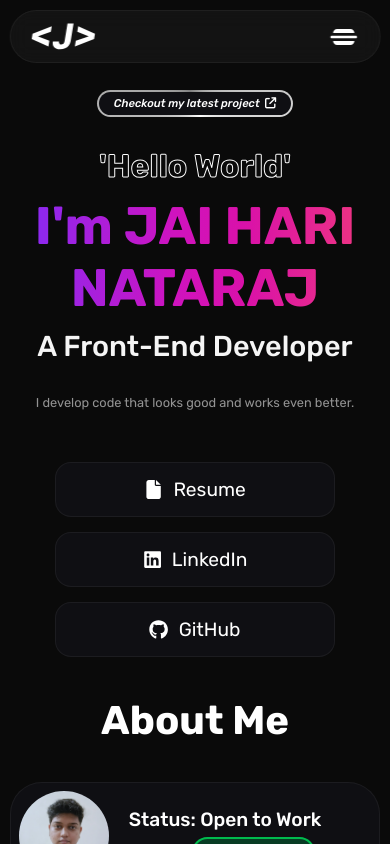
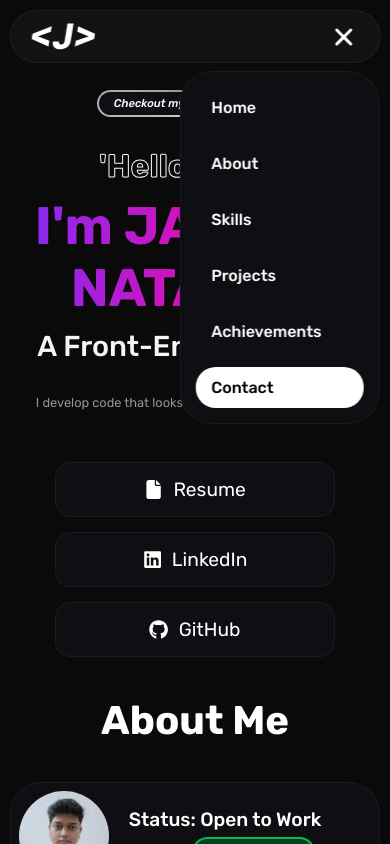
Before and after one commit to ijaihari/portfolio, a React (Vite) app: page / in a window 390 px wide. Both pictures are taken after a click on the button 343 px from the left and 36 px from the top of the page. Shown: the top 844 px of the page. Built offline with nearby package versions, Linux system fonts and the light colour scheme.

Commit message:
dropdown navbar

```diff
--- a/src/pages/Header.jsx
+++ b/src/pages/Header.jsx
@@ -1,17 +1,38 @@
-import { useState } from 'react';
+import { useState, useRef, useEffect } from 'react';
 import { CgMenuHotdog } from "react-icons/cg";
-import '../styles/header.scss'
+import { IoClose } from "react-icons/io5";
+import '../styles/header.scss';
+
 function Header() {
-    const [dropmenu, setDropmenu] = useState(true);
+  const [dropmenu, setDropmenu] = useState(false);
+  const dropdownRef = useRef(null);
+
+  // Close dropdown when clicking outside
+  useEffect(() => {
+    const handleClickOutside = (e) => {
+      if (dropdownRef.current && !dropdownRef.current.contains(e.target)) {
+        setDropmenu(false);
+      }
+    };
+
+    if (dropmenu) {
+      document.addEventListener('mousedown', handleClickOutside);
+    }
+
+    return () => {
+      document.removeEventListener('mousedown', handleClickOutside);
+    };
+  }, [dropmenu]);
+
   return (
     <section className="header">
       <section className="logo">
-                <a href="">
-                    <span>
-                        <img src="/logos/J.svg" alt="" />
-                    </span>
+        <a href="#">
+          <span><img src="/logos/J.svg" alt="logo" /></span>
         </a>
       </section>
+
+      {/* Desktop Nav */}
       <section className="navbar">
         <a href="#hero"><p>Home</p></a>
         <a href="#about"><p>About</p></a>
@@ -20,9 +41,23 @@ function Header() {
         <a href="#achiev"><p>Achievements</p></a>
         <a href="#contact"><p>Contact</p></a>
       </section>
-            <button className='sandmenu' onClick={() => setDropmenu(!dropmenu)}><CgMenuHotdog /></button>
 
+      {/* Single Toggle Icon */}
+      <button className="sandmenu" onClick={() => setDropmenu(!dropmenu)}>
+        {dropmenu ? <IoClose /> : <CgMenuHotdog />}
+      </button>
 
+      {/* Dropdown */}
+      {dropmenu && (
+        <div className="dropdown-menu" ref={dropdownRef}>
+          <a href="#hero" onClick={() => setDropmenu(false)}>Home</a>
+          <a href="#about" onClick={() => setDropmenu(false)}>About</a>
+          <a href="#skills" onClick={() => setDropmenu(false)}>Skills</a>
+          <a href="#projects" onClick={() => setDropmenu(false)}>Projects</a>
+          <a href="#achiev" onClick={() => setDropmenu(false)}>Achievements</a>
+          <a href="#contact" onClick={() => setDropmenu(false)}>Contact</a>
+        </div>
+      )}
     </section>
   );
 }
--- a/src/styles/header.scss
+++ b/src/styles/header.scss
@@ -1,13 +1,11 @@
 @use '../styles/variables' as var;
 @use '../styles/mixins';
-
 
 .header {
     position: fixed;
     top: 10px;
     left: 50%;
     transform: translateX(-50%);
-
     display: flex;
     justify-content: space-between;
     align-items: center;
@@ -15,13 +13,14 @@
     padding: 7px 9px 7px 20px;
     border-radius: 50px;
     background-color: #0f0f1388;
+    -webkit-backdrop-filter: blur(10px);
     backdrop-filter: blur(10px);
     font-size: 1.2rem;
     border: 1px solid var.$color-border;
     z-index: 111;
+    width: auto;
 
-
-    @media(min-width:350px) and (max-width:768px) {
+    @media (min-width: 350px) and (max-width: 768px) {
         background-color: #ffffff0a;
         width: 95%;
         padding: 7px 20px;
@@ -37,7 +36,7 @@
         justify-content: center;
         gap: 10px;
 
-        @media(min-width:350px) and (max-width:768px) {
+        @media (min-width: 350px) and (max-width: 768px) {
             a {
                 display: none;
             }
@@ -48,7 +47,7 @@
             font-size: 1rem;
             font-weight: 500;
             border-radius: 20px;
-            padding: 10px 15px 10px;
+            padding: 10px 15px;
             border: 1px solid transparent;
             transition: all 0.5s ease;
 
@@ -59,20 +58,14 @@
             }
 
             &:last-child {
-                font-weight: 500;
                 background-color: white;
                 color: black;
 
                 &:hover {
-                    color: black;
                     box-shadow: 0px 0px 10px grey;
-                    background-color: white;
                 }
             }
         }
-
-    }
-
     }
 
     .sandmenu {
@@ -83,7 +76,67 @@
         color: white;
         font-size: 2rem;
 
-    @media(min-width: 769px) {
+        @media (min-width: 769px) {
             display: none;
         }
     }
+
+
+
+    .dropdown-menu {
+        width: 200px;
+        position: absolute;
+        top: 60px;
+        right: 0px;
+        background-color: var.$color-background-secondary;
+        border: 1px solid var.$color-border;
+        border-radius: 2rem;
+        padding: 15px;
+        z-index: 555;
+        display: flex;
+        flex-direction: column;
+        gap: 15px;
+
+
+        opacity: 0;
+        transform: translateY(-10px);
+        animation: dropdownFade 0.3s ease-out forwards;
+
+        a {
+            color: white;
+            font-size: 1rem;
+            font-weight: 500;
+            text-decoration: none;
+            border-radius: 20px;
+            padding: 10px 15px;
+            border: 1px solid transparent;
+            transition: all 0.3s ease;
+
+            &:hover {
+                color: black;
+                background-color: white;
+            }
+
+            &:last-child {
+                background-color: white;
+                color: black;
+
+                &:hover {
+                    box-shadow: 0px 0px 10px grey;
+                }
+            }
+        }
+
+        @media (min-width: 769px) {
+            display: none;
+        }
+    }
+
+    @keyframes dropdownFade {
+        to {
+            opacity: 1;
+            transform: translateY(0);
+        }
+    }
+
+}
```
Lines whose indentation alone changed are shown as unchanged.
